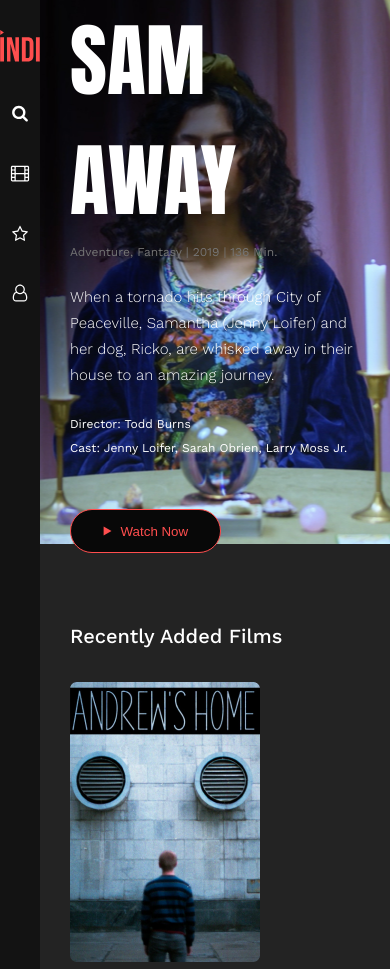
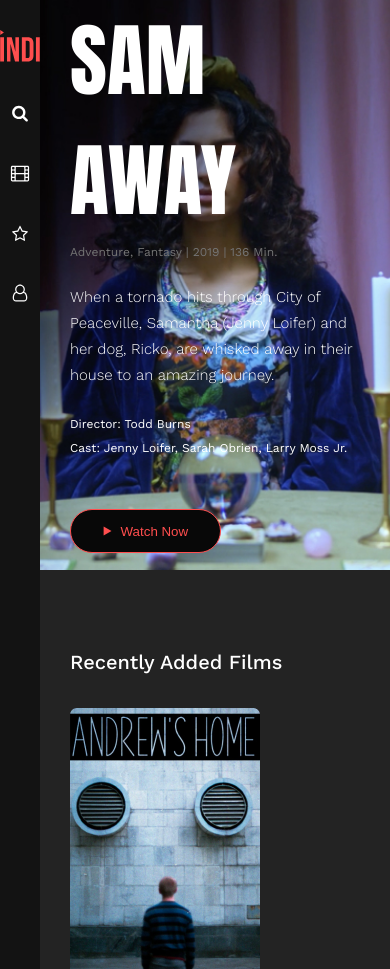
Before and after one commit to IGODX/CinemaApp, a plain HTML site: page index.html in a window 390 px wide. Shown: the top 969 px of the page. Drawn offline with nearby package versions, Linux system fonts and the light colour scheme.

Commit message:
changed height

```diff
--- a/media.css
+++ b/media.css
@@ -41,5 +41,6 @@
 @media (max-width: 450px){
     .main-image{
         width: 350px;
+        height: 570px;
     }
 }
```
